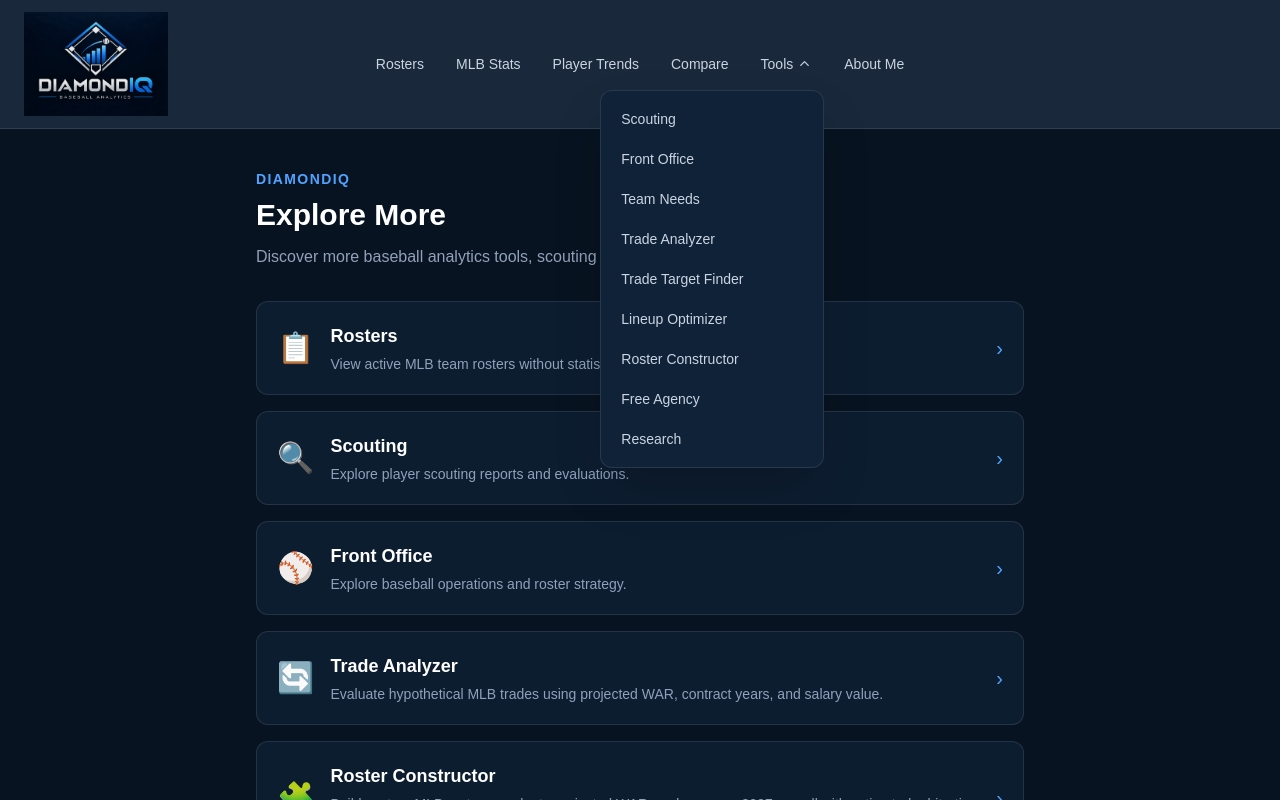
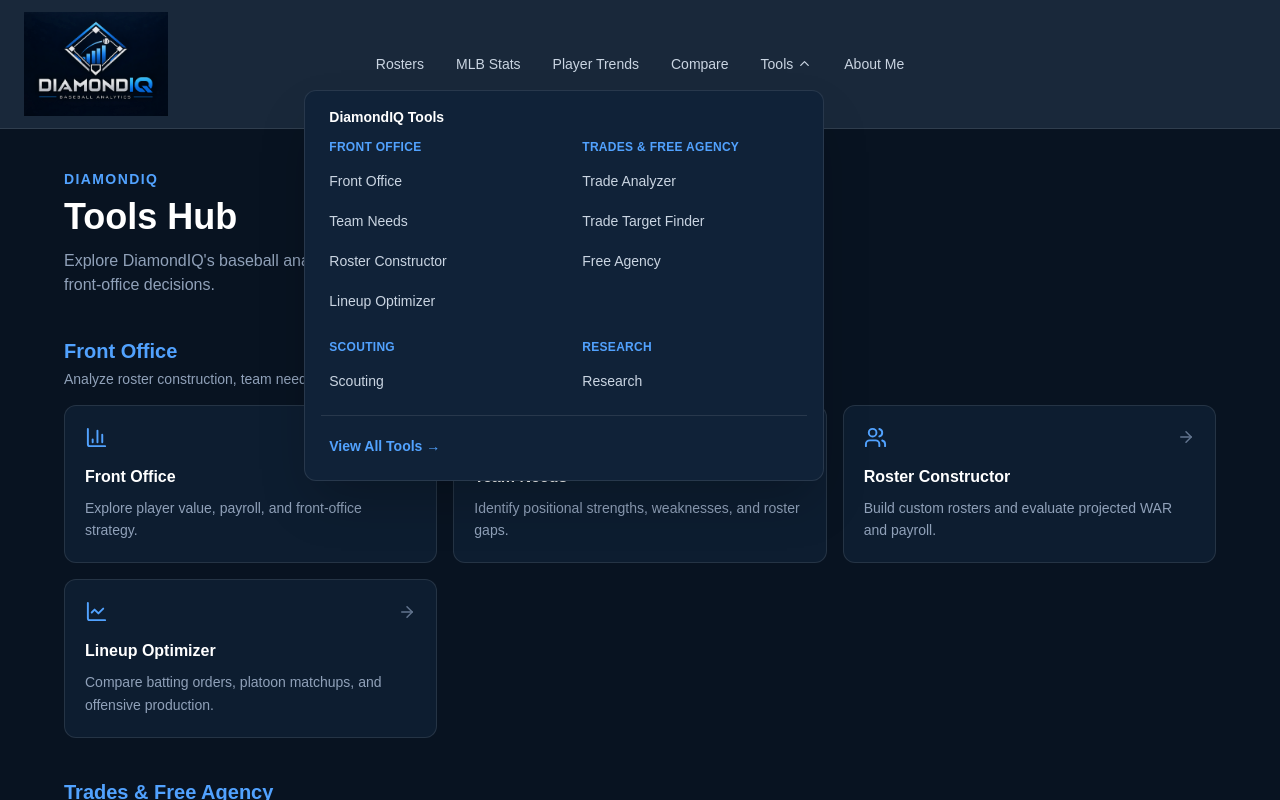
Before and after one commit to coreybann/DiamondIQ, a Next.js app: page /more in a window 1280 px wide. Both pictures are taken after a click on the button "Tools". Shown: the top 800 px of the page. Built offline with nearby package versions, Linux system fonts and the light colour scheme.

Commit message:
Redesign Tools dropdown and add categorized Tools Hub

```diff
--- a/src/app/components/DesktopNav.tsx
+++ b/src/app/components/DesktopNav.tsx
@@ -12,17 +12,35 @@ const primaryLinks = [
   { label: "Compare", href: "/compare" },
 ];
 
-const toolLinks = [
-  { label: "Scouting", href: "/scouting" },
+const toolGroups = [
+  {
+    title: "Front Office",
+    links: [
       { label: "Front Office", href: "/front-office" },
       { label: "Team Needs", href: "/team-needs" },
+      { label: "Roster Constructor", href: "/roster-constructor" },
+      { label: "Lineup Optimizer", href: "/lineup-optimizer" },
+    ],
+  },
+  {
+    title: "Trades & Free Agency",
+    links: [
       { label: "Trade Analyzer", href: "/trade-analyzer" },
       { label: "Trade Target Finder", href: "/trade-target-finder" },
-  { label: "Lineup Optimizer", href: "/lineup-optimizer" },
-  { label: "Roster Constructor", href: "/roster-constructor" },
       { label: "Free Agency", href: "/free-agency" },
-  { label: "Research", href: "/research" },
+    ],
+  },
+  {
+    title: "Scouting",
+    links: [{ label: "Scouting", href: "/scouting" }],
+  },
+  {
+    title: "Research",
+    links: [{ label: "Research", href: "/research" }],
+  },
 ];
+
+const toolLinks = toolGroups.flatMap((group) => group.links);
 
 function isActive(pathname: string, href: string) {
   return pathname === href || pathname.startsWith(`${href}/`);
@@ -106,14 +124,25 @@ export default function DesktopNav() {
                 className="fixed inset-0 z-40 cursor-default"
                 onClick={() => setToolsOpen(false)}
               />
-              <div className="absolute right-0 top-full z-50 mt-2 w-56 rounded-xl border border-white/10 bg-[#102238] p-2 shadow-2xl">
-                {toolLinks.map((item) => (
+              <div className="absolute right-0 top-full z-50 mt-2 w-[520px] max-w-[calc(100vw-2rem)] rounded-xl border border-white/10 bg-[#102238] p-4 shadow-2xl">
+                <p className="mb-3 px-2 text-sm font-semibold text-white">
+                  DiamondIQ Tools
+                </p>
+
+                <div className="grid grid-cols-2 gap-x-5 gap-y-5">
+                  {toolGroups.map((group) => (
+                    <div key={group.title}>
+                      <p className="mb-2 px-2 text-xs font-semibold uppercase tracking-wide text-blue-400">
+                        {group.title}
+                      </p>
+                      <div className="space-y-1">
+                        {group.links.map((item) => (
                           <Link
                             key={item.href}
                             href={item.href}
                             onClick={() => setToolsOpen(false)}
-                    aria-current={activePathname === item.href ? "page" : undefined}
-                    className={`block rounded-lg px-3 py-2.5 text-sm transition-colors ${
+                            aria-current={isActive(activePathname, item.href) ? "page" : undefined}
+                            className={`block rounded-lg px-2 py-2 text-sm transition-colors ${
                               isActive(activePathname, item.href)
                                 ? "bg-blue-500/10 font-semibold text-blue-400"
                                 : "text-slate-300 hover:bg-white/5 hover:text-white"
@@ -122,6 +151,20 @@ export default function DesktopNav() {
                             {item.label}
                           </Link>
                         ))}
+                      </div>
+                    </div>
+                  ))}
+                </div>
+
+                <div className="mt-4 border-t border-white/10 pt-3">
+                  <Link
+                    href="/more"
+                    onClick={() => setToolsOpen(false)}
+                    className="block rounded-lg px-2 py-2 text-sm font-semibold text-blue-400 transition-colors hover:bg-white/5"
+                  >
+                    View All Tools →
+                  </Link>
+                </div>
               </div>
             </>
           )}
--- a/src/app/more/page.tsx
+++ b/src/app/more/page.tsx
@@ -1,94 +1,156 @@
 import Link from "next/link";
+import {
+  ArrowRight,
+  BarChart3,
+  Binoculars,
+  ClipboardList,
+  GitCompareArrows,
+  LineChart,
+  Search,
+  Users,
+  Wallet,
+  Wrench,
+} from "lucide-react";
 
-const morePages = [
+const toolGroups = [
   {
-    title: "Rosters",
-    description: "View active MLB team rosters without statistics.",
-    href: "/rosters",
-    icon: "📋",
+    title: "Front Office",
+    description: "Analyze roster construction, team needs, and baseball operations.",
+    tools: [
+      {
+        title: "Front Office",
+        description: "Explore player value, payroll, and front-office strategy.",
+        href: "/front-office",
+        icon: BarChart3,
+      },
+      {
+        title: "Team Needs",
+        description: "Identify positional strengths, weaknesses, and roster gaps.",
+        href: "/team-needs",
+        icon: ClipboardList,
+      },
+      {
+        title: "Roster Constructor",
+        description: "Build custom rosters and evaluate projected WAR and payroll.",
+        href: "/roster-constructor",
+        icon: Users,
+      },
+      {
+        title: "Lineup Optimizer",
+        description: "Compare batting orders, platoon matchups, and offensive production.",
+        href: "/lineup-optimizer",
+        icon: LineChart,
+      },
+    ],
+  },
+  {
+    title: "Trades & Free Agency",
+    description: "Evaluate potential transactions and player acquisition opportunities.",
+    tools: [
+      {
+        title: "Trade Analyzer",
+        description: "Evaluate hypothetical trades using WAR and contract value.",
+        href: "/trade-analyzer",
+        icon: GitCompareArrows,
+      },
+      {
+        title: "Trade Target Finder",
+        description: "Find trade candidates using team fit, surplus value, and salary.",
+        href: "/trade-target-finder",
+        icon: Search,
+      },
+      {
+        title: "Free Agency",
+        description: "Explore free agents, contract projections, and team fits.",
+        href: "/free-agency",
+        icon: Wallet,
+      },
+    ],
   },
   {
     title: "Scouting",
-    description: "Explore player scouting reports and evaluations.",
+    description: "Explore player evaluation and scouting insights.",
+    tools: [
+      {
+        title: "Scouting",
+        description: "View player scouting reports and performance evaluations.",
         href: "/scouting",
-    icon: "🔍",
+        icon: Binoculars,
       },
-  {
-    title: "Front Office",
-    description: "Explore baseball operations and roster strategy.",
-    href: "/front-office",
-    icon: "⚾",
-  },
-  {
-    title: "Trade Analyzer",
-    description: "Evaluate hypothetical MLB trades using projected WAR, contract years, and salary value.",
-    href: "/trade-analyzer",
-    icon: "🔄",
-  },
-  {
-    title: "Roster Constructor",
-    description: "Build custom MLB rosters, evaluate projected WAR, and compare 2027 payroll with estimated arbitration salaries.",
-    href: "/roster-constructor",
-    icon: "🧩",
-  },
-  {
-  title: "Free Agency",
-  description: "Track MLB free agents, offseason signings, and player positions.",
-  href: "/free-agency",
-  icon: "📝",
+    ],
   },
   {
     title: "Research",
-    description: "View baseball analytics projects and research.",
+    description: "Explore baseball analytics projects and research.",
+    tools: [
+      {
+        title: "Research",
+        description: "View baseball analytics research and portfolio projects.",
         href: "/research",
-    icon: "📊",
+        icon: Wrench,
       },
-  {
-    title: "About Me",
-    description: "Learn about the creator of DiamondIQ.",
-    href: "/about",
-    icon: "👤",
+    ],
   },
 ];
 
 export default function MorePage() {
   return (
-    <main className="min-h-screen bg-[#081321] px-6 py-10 text-white">
-      <div className="mx-auto max-w-3xl">
+    <main className="min-h-screen bg-[#081321] px-5 py-10 pb-28 text-white md:px-8 md:pb-12">
+      <div className="mx-auto max-w-6xl">
         <p className="mb-2 text-sm font-semibold uppercase tracking-widest text-blue-400">
           DiamondIQ
         </p>
 
-        <h1 className="mb-3 text-3xl font-bold">
-          Explore More
+        <h1 className="text-3xl font-bold md:text-4xl">
+          Tools Hub
         </h1>
 
-        <p className="mb-8 text-slate-400">
-          Discover more baseball analytics tools, scouting insights,
-          and research.
+        <p className="mt-3 max-w-2xl text-slate-400">
+          Explore DiamondIQ's baseball analytics tools for scouting,
+          roster construction, trades, and front-office decisions.
         </p>
 
-        <div className="grid gap-4">
-          {morePages.map((page) => (
-            <Link
-              key={page.href}
-              href={page.href}
-              className="flex items-center gap-4 rounded-xl border border-white/10 bg-[#0d1d30] p-5 transition hover:border-blue-400/50 hover:bg-[#142b45]"
-            >
-              <span className="text-3xl">{page.icon}</span>
-
-              <div className="flex-1">
-                <h2 className="text-lg font-semibold text-white">
-                  {page.title}
+        <div className="mt-10 space-y-10">
+          {toolGroups.map((group) => (
+            <section key={group.title}>
+              <h2 className="text-xl font-semibold text-blue-400">
+                {group.title}
               </h2>
 
-                <p className="mt-1 text-sm text-slate-400">
-                  {page.description}
+              <p className="mt-1 mb-4 text-sm text-slate-400">
+                {group.description}
               </p>
+
+              <div className="grid gap-4 sm:grid-cols-2 lg:grid-cols-3">
+                {group.tools.map((tool) => {
+                  const Icon = tool.icon;
+
+                  return (
+                    <Link
+                      key={tool.href}
+                      href={tool.href}
+                      className="group flex min-h-36 flex-col rounded-xl border border-white/10 bg-[#0d1d30] p-5 transition-colors hover:border-blue-400/50 hover:bg-[#142b45]"
+                    >
+                      <div className="flex items-center justify-between">
+                        <Icon size={23} className="text-blue-400" />
+                        <ArrowRight
+                          size={18}
+                          className="text-slate-500 transition-transform group-hover:translate-x-1 group-hover:text-blue-400"
+                        />
                       </div>
 
-              <span className="text-xl text-blue-400">›</span>
+                      <h3 className="mt-4 font-semibold text-white">
+                        {tool.title}
+                      </h3>
+
+                      <p className="mt-2 text-sm leading-relaxed text-slate-400">
+                        {tool.description}
+                      </p>
                     </Link>
+                  );
+                })}
+              </div>
+            </section>
           ))}
         </div>
       </div>
```
Lines whose indentation alone changed are shown as unchanged.
